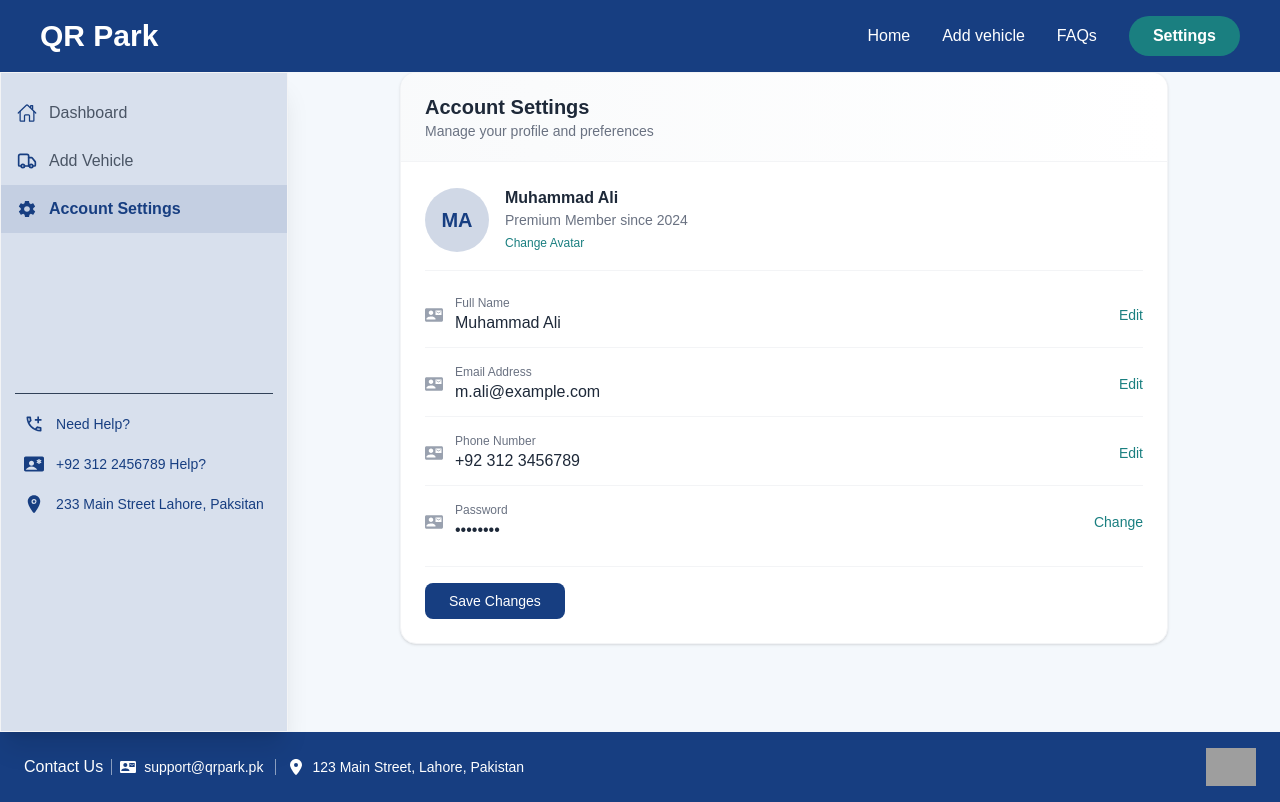
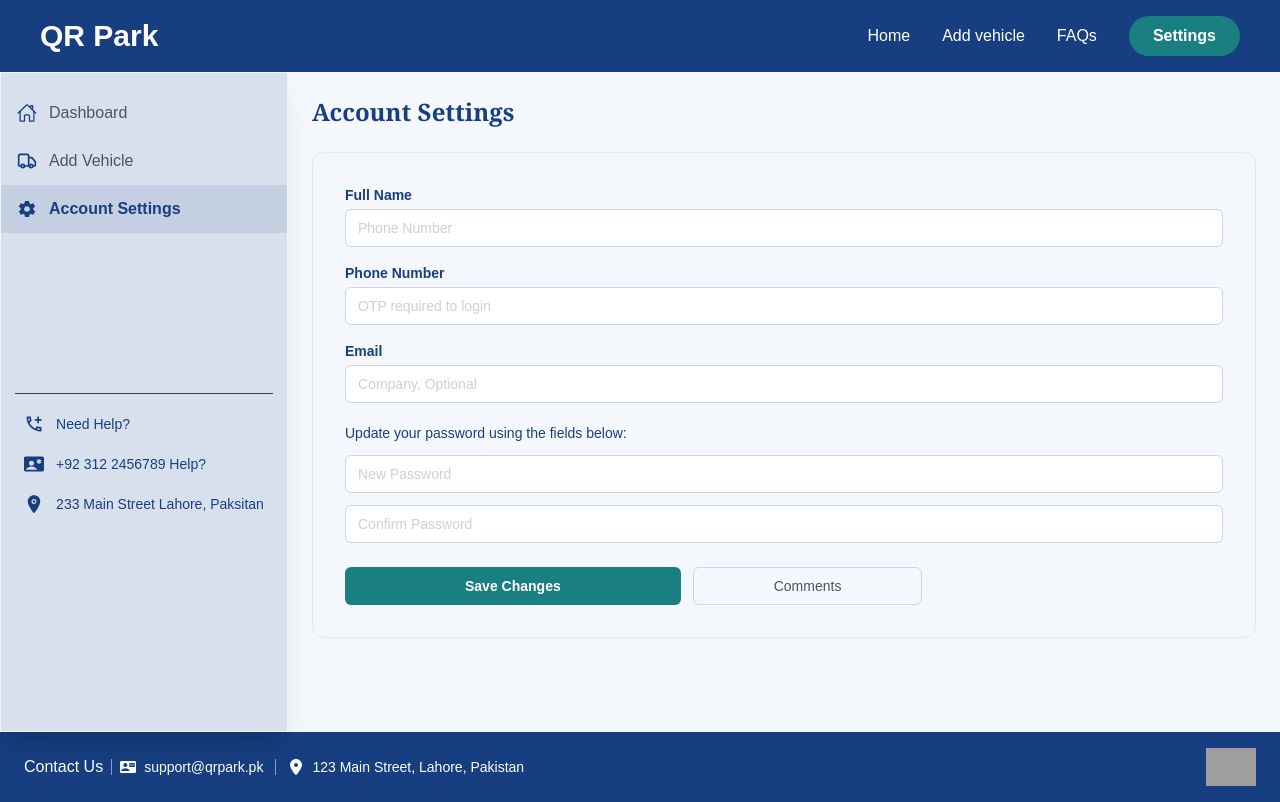
Before and after one commit to BugsLiv/qrpark-frontend, a Next.js app: page /dashboard/account-settings in a window 1280 px wide. Built offline with nearby package versions, Linux system fonts and the light colour scheme; grey boxes are pictures that could not be loaded.

Commit message:
Merge pull request #1 from M2htechnologies/dashboard-ui
make dashboard ui for account settings and manage vehicle

```diff
--- a/src/app/dashboard/account-settings/page.jsx
+++ b/src/app/dashboard/account-settings/page.jsx
@@ -1,68 +1,64 @@
-// src/app/(dashboard)/account-settings/page.tsx
-import { MdContactMail } from "react-icons/md";
-
-
 export default function AccountSettingsPage() {
   return (
-    <div className="max-w-3xl mx-auto">
-      <div className="bg-white rounded-2xl shadow-sm border border-gray-100 overflow-hidden">
-        <div className="px-6 py-5 border-b border-gray-100 bg-gradient-to-r from-gray-50 to-white">
-          <h1 className="text-xl font-bold text-gray-800">Account Settings</h1>
-          <p className="text-sm text-gray-500">Manage your profile and preferences</p>
+    <div className="p-6 w-full">
+      <h1 className="text-2xl font-bold text-primary mb-6" style={{ fontFamily: "Georgia, serif" }}>
+        Account Settings
+      </h1>
+
+      <div className="bg-background rounded-xl border border-gray-200 p-8">
+        {/* Full Name */}
+        <div className="mb-4">
+          <label className="block text-sm font-semibold text-primary mb-1">Full Name</label>
+          <input
+            type="text"
+            placeholder="Phone Number"
+            className="w-full px-3 py-2 bg-white border border-gray-300 rounded-md text-sm text-gray-400 focus:ring-2 focus:ring-primary/20 focus:border-primary outline-none"
+          />
         </div>
 
-        <div className="p-6 space-y-6">
-          <div className="flex items-center gap-4 pb-4 border-b border-gray-100">
-            <div className="w-16 h-16 rounded-full bg-primary/20 flex items-center justify-center text-primary font-bold text-xl">
-              MA
-            </div>
-            <div>
-              <h3 className="font-semibold text-gray-800">Muhammad Ali</h3>
-              <p className="text-sm text-gray-500">Premium Member since 2024</p>
-              <button className="text-xs text-buttonbg hover:underline">Change Avatar</button>
-            </div>
-          </div>
+        {/* Phone Number */}
+        <div className="mb-4">
+          <label className="block text-sm font-semibold text-primary mb-1">Phone Number</label>
+          <input
+            type="text"
+            placeholder="OTP required to login"
+            className="w-full px-3 py-2 border bg-white border-gray-300 rounded-md text-sm text-gray-400 focus:ring-2 focus:ring-primary/20 focus:border-primary outline-none"
+          />
+        </div>
 
-          <div className="space-y-4">
-            <div className="flex items-center gap-3 border-b border-gray-100 pb-3">
-              <MdContactMail size={18} className="text-gray-400" />
-              <div className="flex-1">
-                <label className="block text-xs text-gray-500">Full Name</label>
-                <p className="text-gray-800 font-medium">Muhammad Ali</p>
-              </div>
-              <button className="text-sm text-buttonbg">Edit</button>
-            </div>
-            <div className="flex items-center gap-3 border-b border-gray-100 pb-3">
-              <MdContactMail size={18} className="text-gray-400" />
-              <div className="flex-1">
-                <label className="block text-xs text-gray-500">Email Address</label>
-                <p className="text-gray-800 font-medium">m.ali@example.com</p>
-              </div>
-              <button className="text-sm text-buttonbg">Edit</button>
-            </div>
-            <div className="flex items-center gap-3 border-b border-gray-100 pb-3">
-              <MdContactMail size={18} className="text-gray-400" />
-              <div className="flex-1">
-                <label className="block text-xs text-gray-500">Phone Number</label>
-                <p className="text-gray-800 font-medium">+92 312 3456789</p>
-              </div>
-              <button className="text-sm text-buttonbg">Edit</button>
-            </div>
-            <div className="flex items-center gap-3">
-              <MdContactMail size={18} className="text-gray-400" />
-              <div className="flex-1">
-                <label className="block text-xs text-gray-500">Password</label>
-                <p className="text-gray-800 font-medium">••••••••</p>
-              </div>
-              <button className="text-sm text-buttonbg">Change</button>
-            </div>
-          </div>
+        {/* Email */}
+        <div className="mb-5">
+          <label className="block text-sm font-semibold text-primary mb-1">Email</label>
+          <input
+            type="text"
+            placeholder="Company, Optional"
+            className="w-full px-3 py-2 border bg-white border-gray-300 rounded-md text-sm text-gray-400 focus:ring-2 focus:ring-primary/20 focus:border-primary outline-none"
+          />
+        </div>
 
-          <div className="pt-4 border-t border-gray-100">
-            <button className="bg-primary text-white px-6 py-2 rounded-lg text-sm font-medium hover:bg-primary/90">
-              Save Changes
-            </button>
-          </div>
+        {/* Password Section */}
+        <div className="mb-2">
+          <p className="text-sm text-primary mb-3">Update your password using the fields below:</p>
+          <input
+            type="password"
+            placeholder="New Password"
+            className="w-full px-3 py-2 border bg-white border-gray-300 rounded-md text-sm text-gray-400 focus:ring-2 focus:ring-primary/20 focus:border-primary outline-none mb-3"
+          />
+          <input
+            type="password"
+            placeholder="Confirm Password"
+            className="w-full px-3 py-2 border bg-white border-gray-300 rounded-md text-sm text-gray-400 focus:ring-2 focus:ring-primary/20 focus:border-primary outline-none"
+          />
+        </div>
+
+        {/* Buttons */}
+        <div className="flex gap-3 mt-6">
+          <button className=" bg-buttonbg hover:bg-buttonbg/90 text-white font-semibold py-2 px-30 rounded-md text-sm">
+            Save Changes
+          </button>
+          <button className=" border border-gray-300 text-gray-600 hover:bg-gray-50 font-normal px-20 py-2 rounded-md text-sm">
+            Comments
+          </button>
         </div>
       </div>
     </div>
--- a/src/app/dashboard/page.jsx
+++ b/src/app/dashboard/page.jsx
@@ -24,7 +24,7 @@ export default function DashboardPage() {
 
   return (
     <>
-    <div className="py-4 px-4">
+    <div className="py-4 px-4 ">
       <h1 className="text-2xl font-bold text-primary">
         Muhammad Ali
       </h1>
--- a/src/app/globals.css
+++ b/src/app/globals.css
@@ -14,9 +14,11 @@ body {
   --color-primary-light: #2C6CB0;
   --color-accent: #2F80ED;
   --color-background: #F4F8FC;
+  --color-bgred: #b5454b;
   --color-success: #2DBE7E;
   --font-sans: var(--font-poppins);
   --shadow-soft: 0 10px 30px rgba(0, 0, 0, 0.1);
+
 }
 
 /* @import "tailwindcss";
--- /dev/null
+++ b/src/components/Common/Dropdown.jsx
@@ -0,0 +1,65 @@
+// Dropdown.js
+
+'use client'
+import { useState } from 'react';
+import { FaCaretDown } from 'react-icons/fa';
+
+export default function Dropdown() {
+    const [isOpen, setIsOpen] = useState(false);
+    const [selectedLanguage, setSelectedLanguage] = useState('Select Course');
+
+    const languages = ['DSA Self Placed', 'JavaScript',
+                       'Python', 'Java', 'C++', 'Ruby',
+                       'Go', 'TypeScript'];
+
+    const toggleDropdown = () => {
+        setIsOpen(!isOpen);
+    };
+
+    const handleSelect = (language) => {
+        setSelectedLanguage(language);
+        setIsOpen(false);
+    };
+
+    return (
+        <div className="flex justify-center min-h-screen">
+            <div className="relative inline-block text-left">
+                {/* Dropdown button */}
+                <button
+                    type="button"
+                    className="inline-flex justify-center w-full
+                               rounded-md border border-gray-300
+                               shadow-sm px-4 py-2 bg-white text-sm
+                               font-medium text-black hover:bg-gray-50"
+                    onClick={toggleDropdown}
+                >
+                    {selectedLanguage}
+                    <FaCaretDown className="ml-2" />
+                </button>
+
+                {/* Dropdown menu */}
+                {isOpen && (
+                    <div className="origin-top-right absolute
+                                    right-0 mt-2 w-56 rounded-md
+                                    shadow-lg bg-white ring-1 ring-black
+                                    ring-opacity-5 focus:outline-none">
+                        <div className="py-1">
+                            {languages.map((language, index) => (
+                                <a
+                                    key={index}
+                                    href="#"
+                                    className="block px-4 py-2
+                                               text-sm text-black
+                                               hover:bg-gray-100"
+                                    onClick={() => handleSelect(language)}
+                                >
+                                    {language}
+                                </a>
+                            ))}
+                        </div>
+                    </div>
+                )}
+            </div>
+        </div>
+    );
+}
--- a/src/components/layout/ConditionalLayout.jsx
+++ b/src/components/layout/ConditionalLayout.jsx
@@ -4,6 +4,7 @@
 import { usePathname } from "next/navigation";
 import Footer from "./Footer";
 import DashboardHeader from "./DashboardHeader";
+import Header from "./Header";
 
 
 
@@ -14,9 +15,11 @@ export default function ConditionalLayout({children}) {
 
   return (
     <>
-      {isDashboard && <DashboardHeader />}
+      {isDashboard ? <DashboardHeader />:<Header/>}
       <main className="flex-1">{children}</main>
-      {isDashboard && <Footer />}
+      {/* {!isDashboard && <Footer />} */}
+      <Footer />
+
     </>
   );
 }
```
Also changed, not shown: src/app/dashboard/add-vehicle/page.jsx (+46 -18 lines), src/app/dashboard/managevehicle/page.jsx (added, +81 -0 lines), public/addvehicleqr.png (added), public/downloadqr.png (added).
